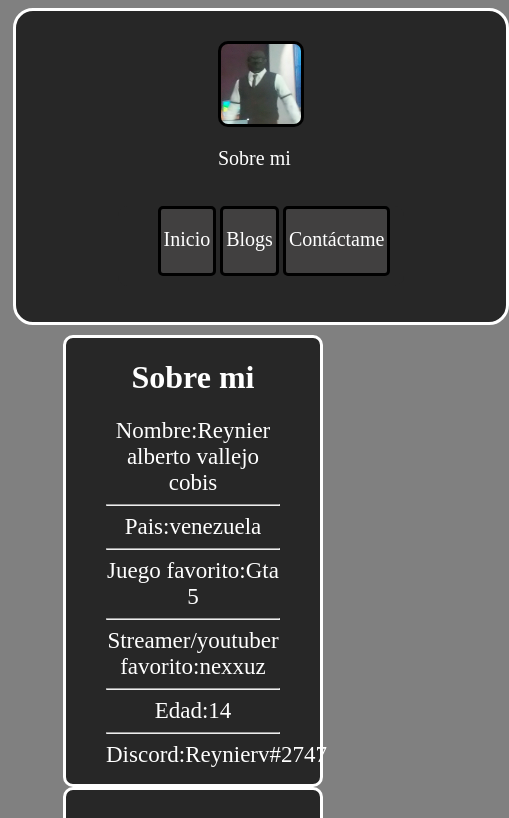
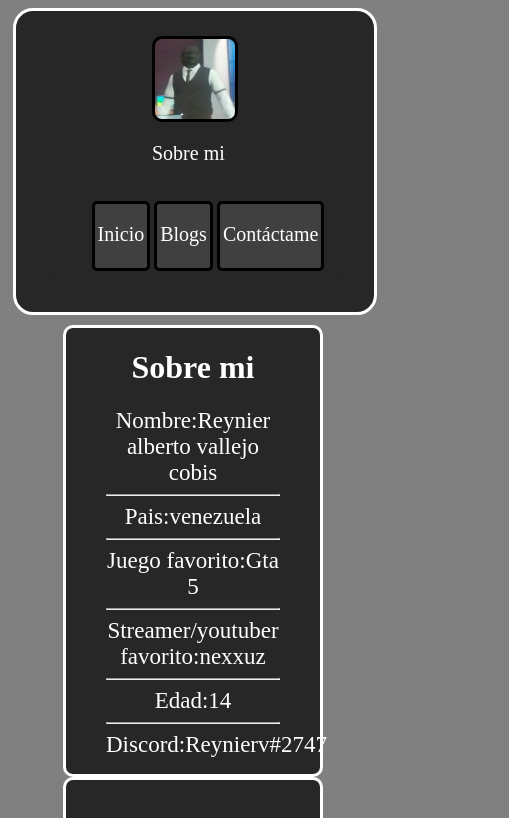
Before and after one commit to R3YT3R0/R3YT3R0.github.io, a plain HTML site: page index.html in a window 390 px wide. Shown: the top 818 px of the page, 509 px wide, since content can reach past the window. Drawn offline with Linux system fonts and the light colour scheme.

Commit message:
Update style.css

```diff
--- a/style.css
+++ b/style.css
@@ -248,12 +248,12 @@ padding: 20px;
    header{
       display:flex;
       flex-direction: column;
-      width:  450px;
+      width:  auto;
       height: auto;
       margin: 0 auto;
       border-color:white ;
       border-style: solid;
-      padding: 20px;
+      padding: 15px;
    }
    .logo{
       flex-direction: column;
```
